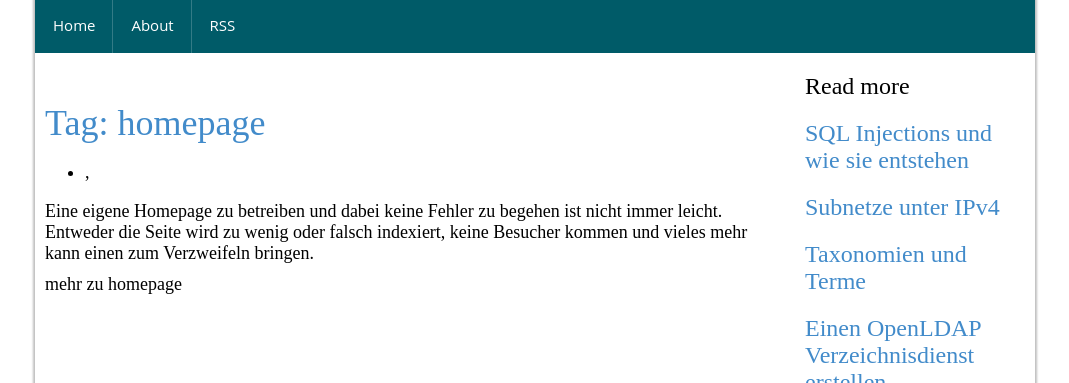
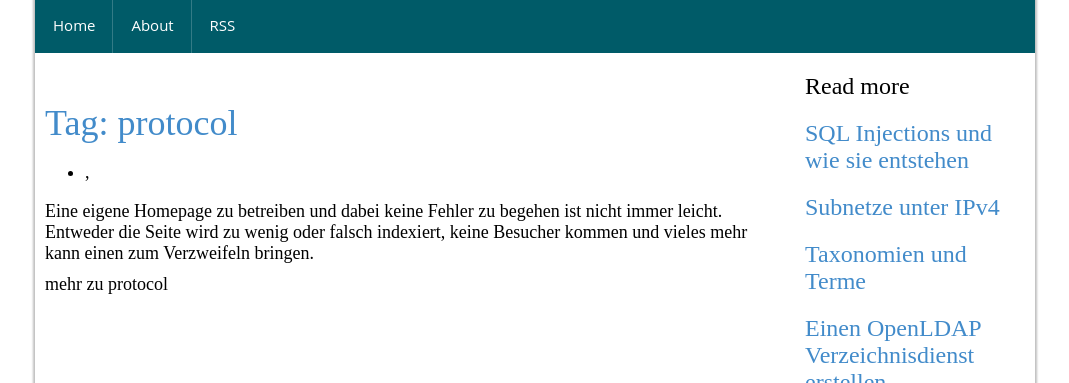
Before and after one commit to mbrain/zarat.github.io, a Jekyll site: the page built from tag/homepage.markdown, in a window 1280 px wide. Shown: the part 170-553 px from the top of the page, without its empty margins (105-1174 px from the left). Built offline with Jekyll 4.4.1, drawn with Linux system fonts in a browser that asks for light colours.

Commit message:
Update homepage.markdown

```diff
--- a/tag/homepage.markdown
+++ b/tag/homepage.markdown
@@ -1,6 +1,6 @@
 ---
 layout: tagpage
-title: "Tag: homepage"
-tag: homepage
+title: "Tag: protocol"
+tag: protocol
 ---
 Eine eigene Homepage zu betreiben und dabei keine Fehler zu begehen ist nicht immer leicht. Entweder die Seite wird zu wenig oder falsch indexiert, keine Besucher kommen und vieles mehr kann einen zum Verzweifeln bringen.
```
